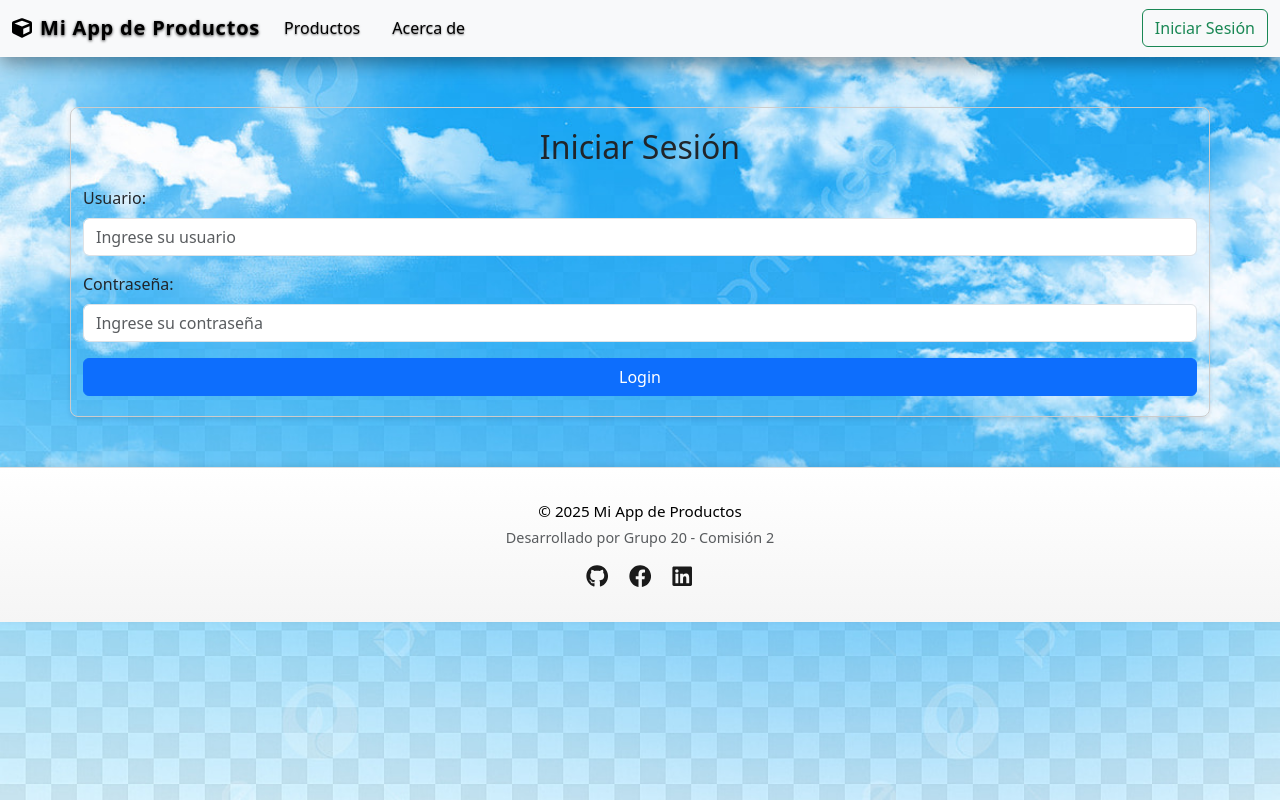
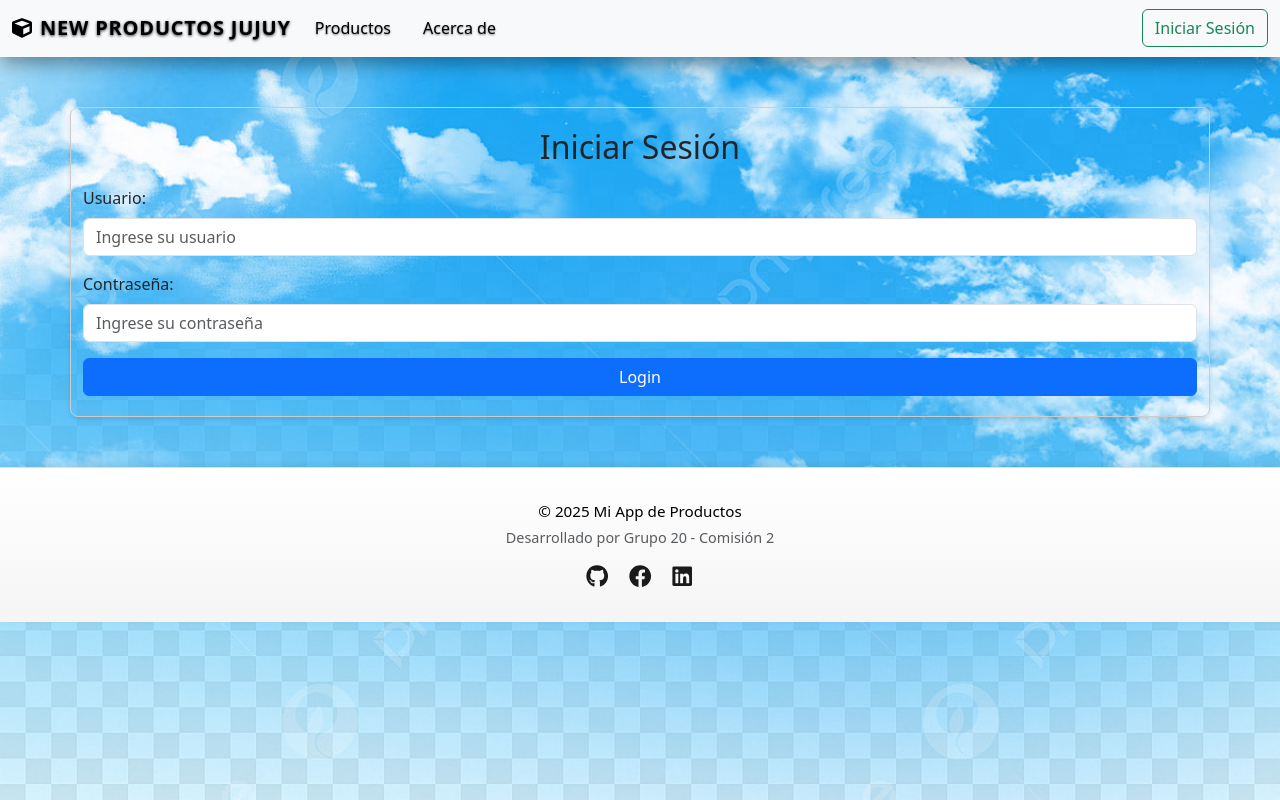
Before and after one commit to valenmadrigal/TrabajoFinalGrupo20Comision2, a React (Vite) app in the folder TrabajoFinalGrupo20Comision2/: page /login in a window 1280 px wide. Built offline with nearby package versions, Linux system fonts and the light colour scheme; no server answers.

Commit message:
Cambios minimos

```diff
--- a/TrabajoFinalGrupo20Comision2/src/assets/components/Navbar.jsx
+++ b/TrabajoFinalGrupo20Comision2/src/assets/components/Navbar.jsx
@@ -25,7 +25,7 @@
       <div className="container-fluid">
         <Link className="navbar-brand d-flex align-items-center" to="/">
           <FaCube className="me-2" />
-          Mi App de Productos
+          NEW PRODUCTOS JUJUY
         </Link>
         <button
           className="navbar-toggler"
@@ -44,9 +44,6 @@
             <li className="nav-item">
               <Link className="nav-link" to="/products">Productos</Link>
             </li>
-            <li className="nav-item">
-              <Link className="nav-link" to="/Acerca">Acerca de</Link>
-            </li>
 
             {/* Solo visible si está autenticado (cliente o admin) */}
             {isAuthenticated && (
@@ -61,7 +58,10 @@
                 <Link className="nav-link" to="/crear">Crear Producto</Link>
               </li>
             )}
-            {/* El enlace de edición no suele estar en el navbar principal, sino en el detalle del producto o una tabla de gestión */}
+                    <li className="nav-item">
+              <Link className="nav-link" to="/Acerca">Acerca de</Link>
+            </li>
+
           </ul>
           <div className="d-flex">
             {/* Mensaje de bienvenida y botón de cerrar sesión */}
--- a/TrabajoFinalGrupo20Comision2/src/data/integrantes.js
+++ b/TrabajoFinalGrupo20Comision2/src/data/integrantes.js
@@ -8,7 +8,7 @@
       rol: "Diseño",
       email: "talia@email.com",
       frase: "Siempre aprendiendo algo nuevo.",
-      github:"..",
+      github:"https://github.com/TaliaEspejo",
       img: TaliaImg
     },
     {
@@ -24,7 +24,7 @@
       rol: "Programador",
       email: "vale@email.com",
       frase: "Si puedes imaginarlo, puedes programarlo.",
-      github:"..",
+      github:"https://github.com/valenmadrigal",
       img: ValeImg
     },
     {
@@ -32,7 +32,7 @@
       rol: "Programador",
       email: "francinoe3@email.com",
       frase: "El detalle hace la diferencia.",
-      github: "..",
+      github: "https://github.com/francozxy",
       img: NoeImg
     }
 ];export default integrantes;
```
